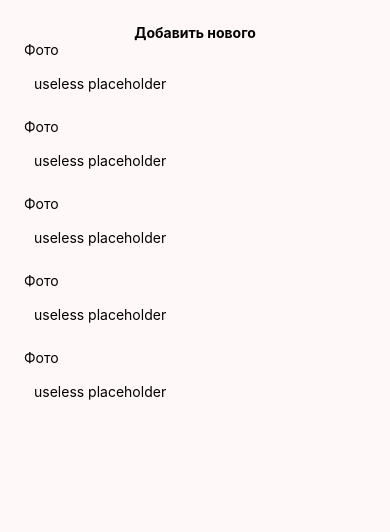
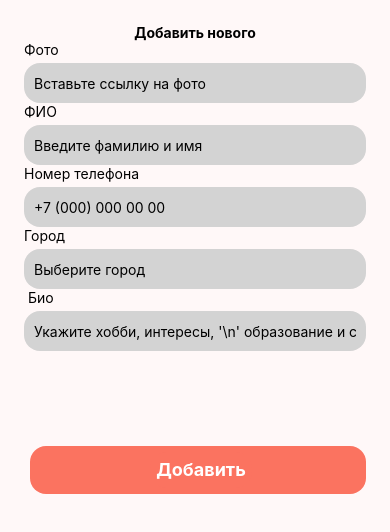
Before and after one commit to Siyalov/React_Native_Client-, a React Native app: screen / in a window 390 px wide. Shown: the top 532 px of the page. Built offline with nearby package versions, Linux system fonts and the light colour scheme.

Commit message:
inputField

```diff
--- a/app.json
+++ b/app.json
@@ -1,7 +1,7 @@
 {
   "expo": {
     "name": "react_native_client",
-    "slug": "snack-2432f095-0494-4d04-8038-29546a959351",
+    "slug": "snack-900acf57-efd0-4ea2-ba17-381db84f82d5",
     "version": "1.0.0",
     "orientation": "portrait",
     "icon": "./assets/icon.png",
--- a/components/InputField.js
+++ b/components/InputField.js
@@ -1,6 +1,6 @@
 import React from 'react';
 import { useState } from 'react';
-import { Text,TextInput, View, StyleSheet, SafeAreaView } from 'react-native';
+import { Text, TextInput, View, StyleSheet, SafeAreaView } from 'react-native';
 
 export default function ImputField() {
   console.log('ImputField');
@@ -8,14 +8,53 @@ export default function ImputField() {
 
   return (
     <SafeAreaView style={styles.field}>
-       <Text style={styles.label}>Фото</Text>
+      <Text style={styles.label}>Фото</Text>
       <TextInput
         style={styles.input}
         onChangeText={setInputState}
         value={inputState}
-        placeholder="useless placeholder"
+        placeholder="Вставьте ссылку на фото"
         keyboardType="numeric"
       />
+      <Text style={styles.label}>ФИО</Text>
+      <TextInput
+        style={styles.input}
+        onChangeText={setInputState}
+        value={inputState}
+        placeholder="Введите фамилию и имя"
+        keyboardType="numeric"
+      />
+      <Text style={styles.label}>Номер телефона</Text>
+      <TextInput
+        style={styles.input}
+        onChangeText={setInputState}
+        value={inputState}
+        placeholder="+7 (000) 000 00 00"
+        keyboardType="numeric"
+      />
+      <Text style={styles.label}>Город</Text>
+      <TextInput
+        style={styles.input}
+        onChangeText={setInputState}
+        value={inputState}
+        placeholder="Выберите город"
+        keyboardType="numeric"
+      />
+      <Text multiline style={styles.label}>
+        {' '}
+        Био
+      </Text>
+      <TextInput
+        style={styles.input}
+        onChangeText={setInputState}
+        value={inputState}
+        placeholder="Укажите хобби, интересы, '\n' образование и стаж работы"
+        keyboardType="numeric"
+      />
+      <View style={styles.marginBottom}> </View>
+      <View style={styles.more}>
+        <Text style={[styles.text, styles.more]}>Добавить</Text>
+      </View>
     </SafeAreaView>
   );
 }
@@ -27,13 +66,34 @@ const styles = StyleSheet.create({
     padding: 10,
     background: '#F7F7F7',
     borderRadius: 16,
-    border: "none",
+    border: 'none',
+    backgroundColor: 'lightgrey',
   },
   field: {
     flexDirection: 'column',
-    marginBottom: 15,
+    marginBottom: 5,
   },
-  label:{
+  label: {
     marginBottom: 5,
-  }
+  },
+  more: {
+    padding: 6,
+    backgroundColor: '#FB7360',
+    borderRadius: 16,
+    flex: 1,
+    height: 52,
+    marginLeft: 6,
+    justifyContent: 'center',
+    alignItems: 'center',
+  },
+  text: {
+    fontWeight: 'bold',
+    fontSize: 18,
+    color: 'white',
+    lineHeight: 24,
+
+  },
+  marginBottom: {
+    marginTop: 95,
+  },
 });
--- a/components/MoreButton.js
+++ b/components/MoreButton.js
@@ -4,17 +4,13 @@ import { Text, StyleSheet, View } from 'react-native';
 export default function MoreButton() {
   return (
     <View style={styles.more}>
-      <Text style={[styles.text, styles.more]}>
-        Показать больше
-
-      </Text>
+      <Text style={[styles.text, styles.more]}>Показать больше</Text>
     </View>
   );
 }
 
 const styles = StyleSheet.create({
   more: {
-
     padding: 5,
     backgroundColor: '#FB7360',
     borderRadius: 16,
--- a/pages/Registration.js
+++ b/pages/Registration.js
@@ -18,10 +18,7 @@ export default function Registration() {
       </View>
       <View style={styles.fields}>
         <InputField />
-        <InputField />
-        <InputField />
-        <InputField />
-        <InputField />
+
       </View>
     </View>
   );
```
Also changed, not shown: 1 other file (tests, documents, lock files or other folders).
